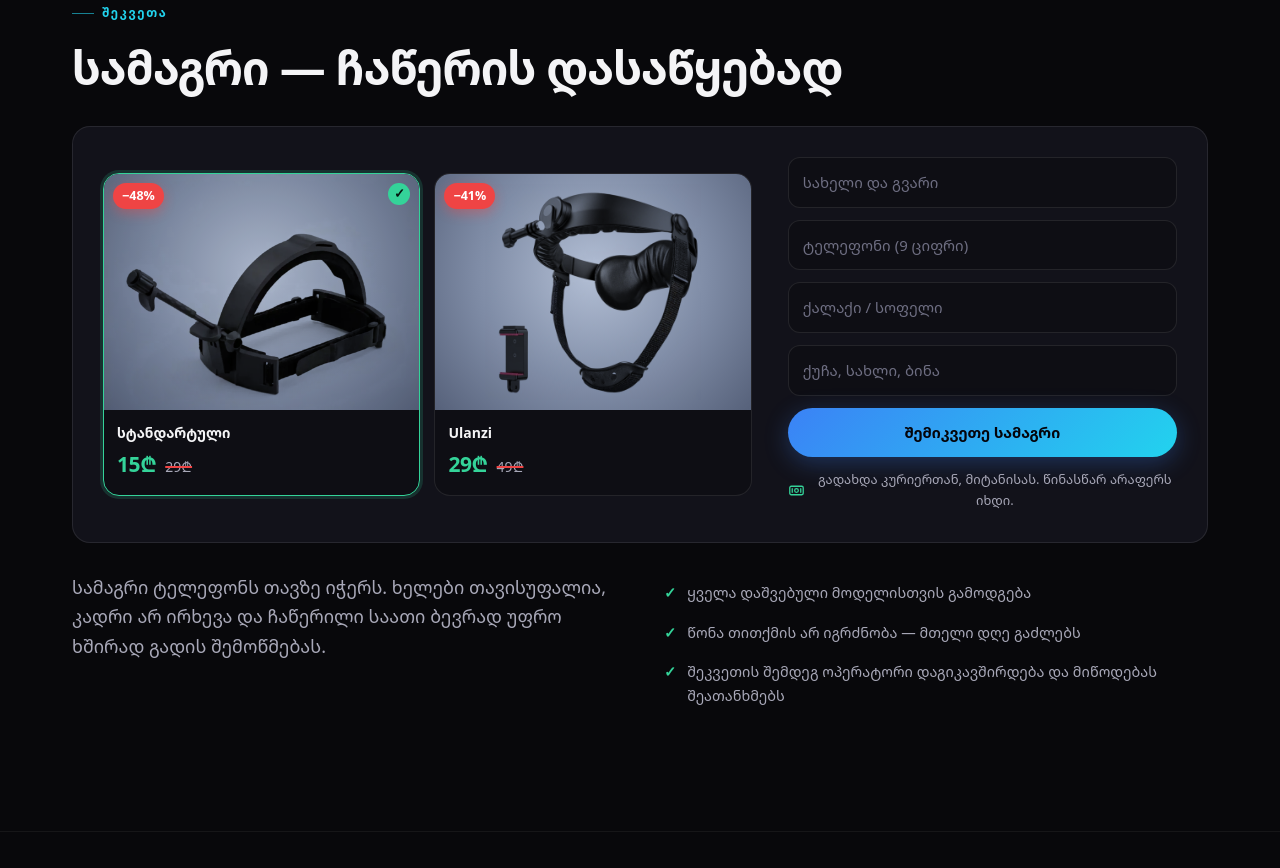
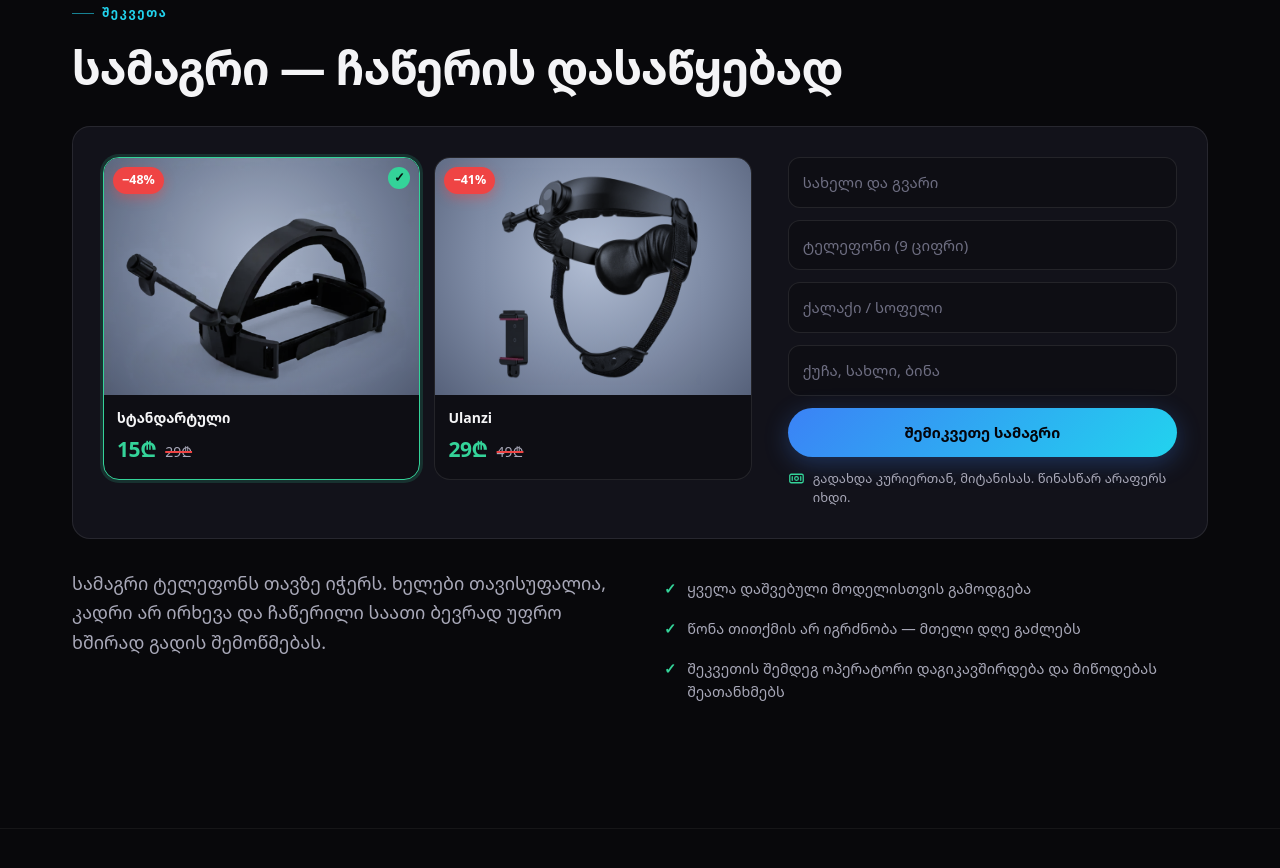
Before and after one commit to Synexiageo/synexia-website, a plain HTML site: page index.html in a window 1280 px wide. Shown: the part 1279-2147 px from the top of the page. Drawn offline with Linux system fonts and the light colour scheme.

Commit message:
Line the mount cards up with the order form
The two mount cards were centred against a taller form column, which
left a gap above them once the success message appeared. They now
start on the same line as the form. The cash icon under the button
sat apart from its wrapped text; it now hugs the first line.

Co-Authored-By: Claude Fable 5.2 <noreply@anthropic.com>

```diff
--- a/index.html
+++ b/index.html
@@ -367,7 +367,7 @@ input[type=range]::-moz-range-thumb {
 .store small { display:block; font-size:10.5px; font-weight:600; opacity:.6; line-height:1.3; }
 
 /* ── სამაგრი ──────────────────────────────────── */
-.mount-buy { display:grid; grid-template-columns:1.25fr .75fr; gap:clamp(20px,3vw,36px); align-items:center; margin-top:32px; }
+.mount-buy { display:grid; grid-template-columns:1.25fr .75fr; gap:clamp(20px,3vw,36px); align-items:start; margin-top:32px; }
 .mount-more { display:grid; grid-template-columns:1fr 1fr; gap:clamp(20px,4vw,48px); align-items:start; margin-top:30px; }
 .mount-more .sec-lead { margin-top:0; }
 .mount-list { margin:0; }
@@ -392,9 +392,9 @@ input[type=range]::-moz-range-thumb {
   display:grid; place-items:center; font-size:13px; font-weight:900; color:#04140D;
   background:var(--money); opacity:0; transform:scale(.6); transition:opacity .15s, transform .15s; }
 .mcard:has(input:checked) .mcard-tick { opacity:1; transform:none; }
-.pay-note { display:flex; align-items:center; justify-content:center; gap:8px; margin-top:12px;
-  font-size:13px; color:var(--text-mid); text-align:center; }
-.pay-note .i { font-size:17px; color:var(--money); }
+.pay-note { display:flex; align-items:flex-start; gap:8px; margin-top:12px;
+  font-size:13px; line-height:1.5; color:var(--text-mid); }
+.pay-note .i { font-size:17px; color:var(--money); margin-top:1px; }
 .mcard-body { display:block; padding:11px 13px 13px; }
 .mcard-n { display:block; font-size:14px; font-weight:700; color:var(--text); }
 .mcard-price { display:flex; align-items:baseline; gap:9px; margin-top:3px; font-variant-numeric:tabular-nums; }
```
